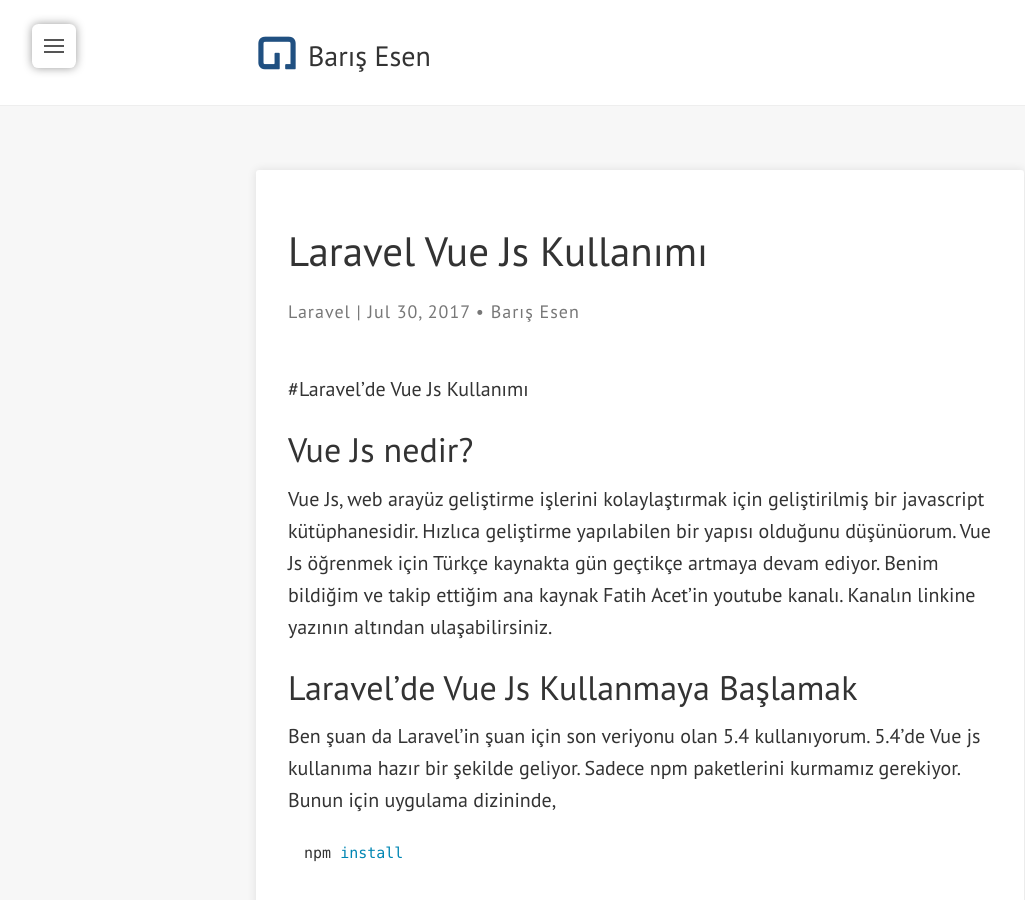
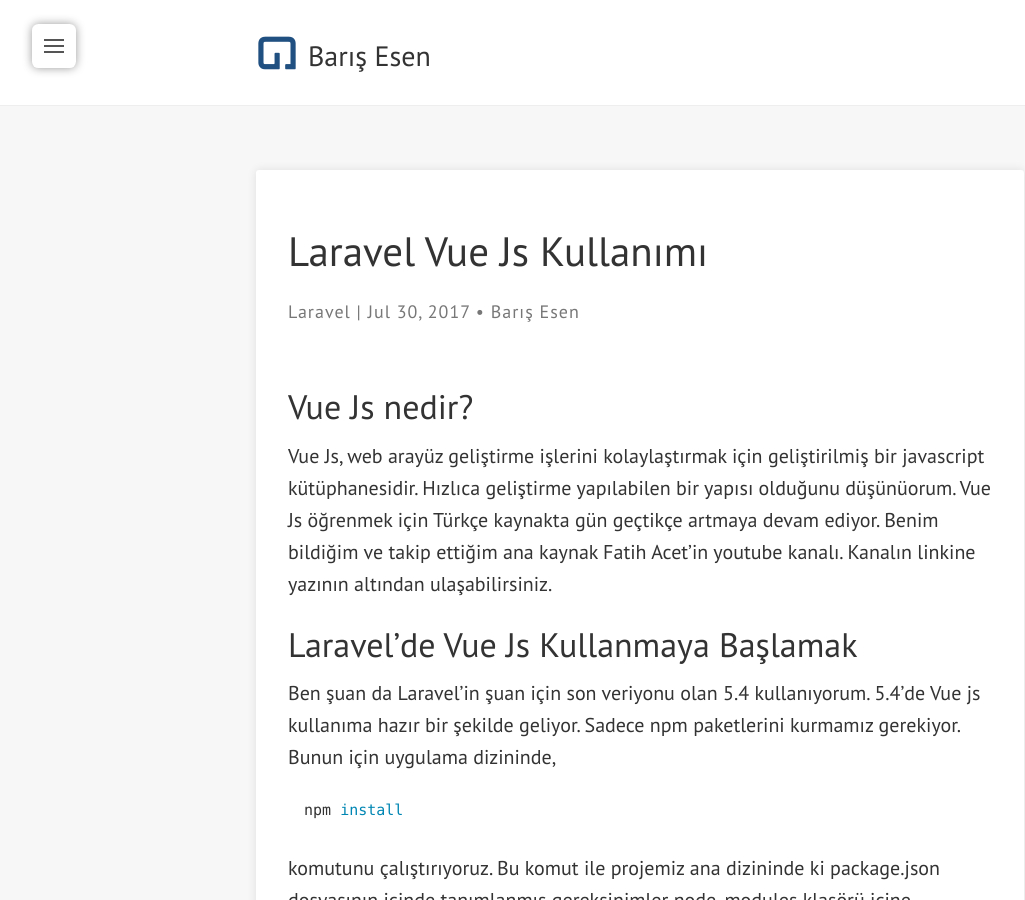
Before and after one commit to barisesen/barisesen.com, a Jekyll site: the page built from _posts/2017-07-30-laravel-vue-js-kullanimi.markdown, in a window 1280 px wide and 900 px high. Shown: the whole window, without its empty margins (0-1025 px from the left). Built offline with Jekyll 4.4.1, drawn with Linux system fonts in a browser that asks for light colours; nearby versions of some CDN libraries; comment, search, counter and statistics services are not loaded.

Commit message:
Update 2017-07-30-laravel-vue-js-kullanimi.markdown

```diff
--- a/_posts/2017-07-30-laravel-vue-js-kullanimi.markdown
+++ b/_posts/2017-07-30-laravel-vue-js-kullanimi.markdown
@@ -7,7 +7,7 @@ permalink: /:title/
 author: [Barış Esen]
 tag: [laravel, vue, js, vue js, frontend, php]
 ---
-#Laravel'de Vue Js Kullanımı
+
 ## Vue Js nedir?
 Vue Js, web arayüz geliştirme işlerini kolaylaştırmak için geliştirilmiş bir javascript kütüphanesidir. Hızlıca geliştirme yapılabilen bir yapısı olduğunu düşünüorum. Vue Js öğrenmek için Türkçe kaynakta gün geçtikçe artmaya devam ediyor. Benim bildiğim ve takip ettiğim ana kaynak Fatih Acet'in youtube kanalı. Kanalın linkine yazının altından ulaşabilirsiniz.
 
```
